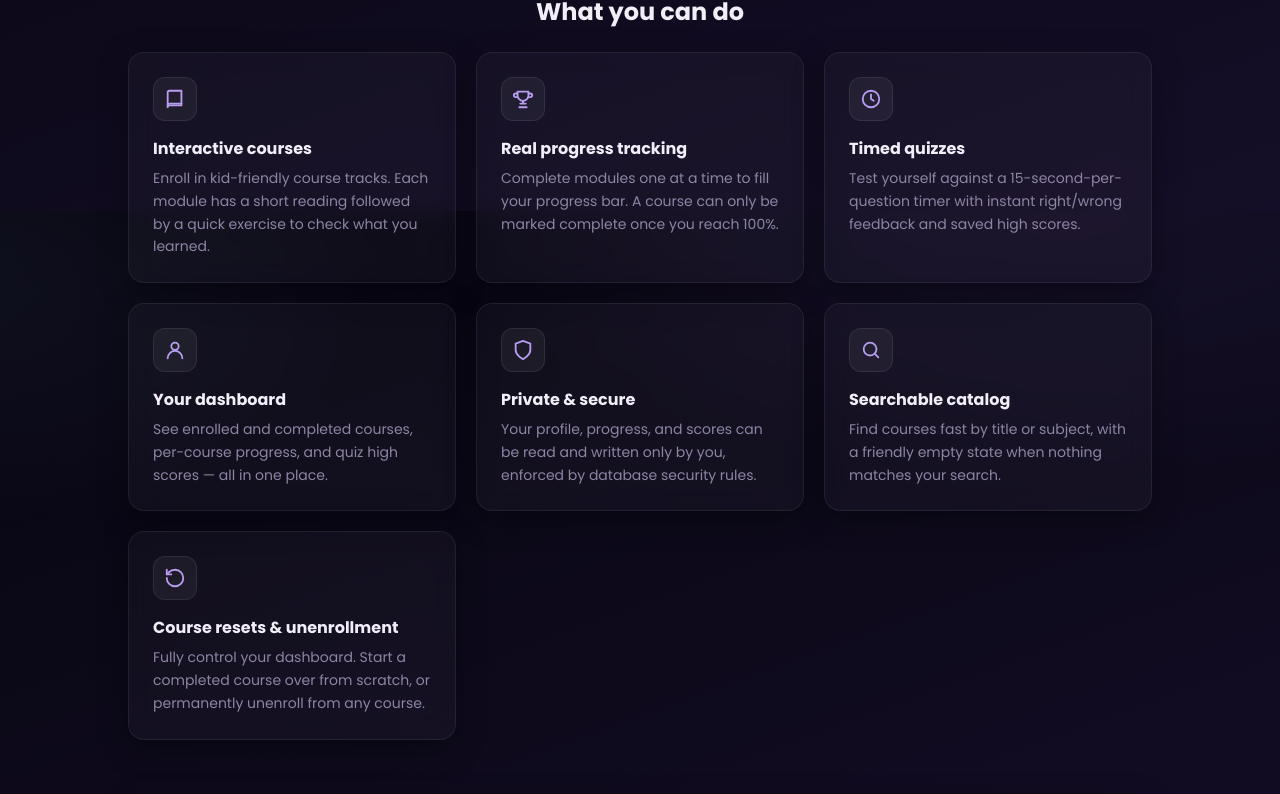
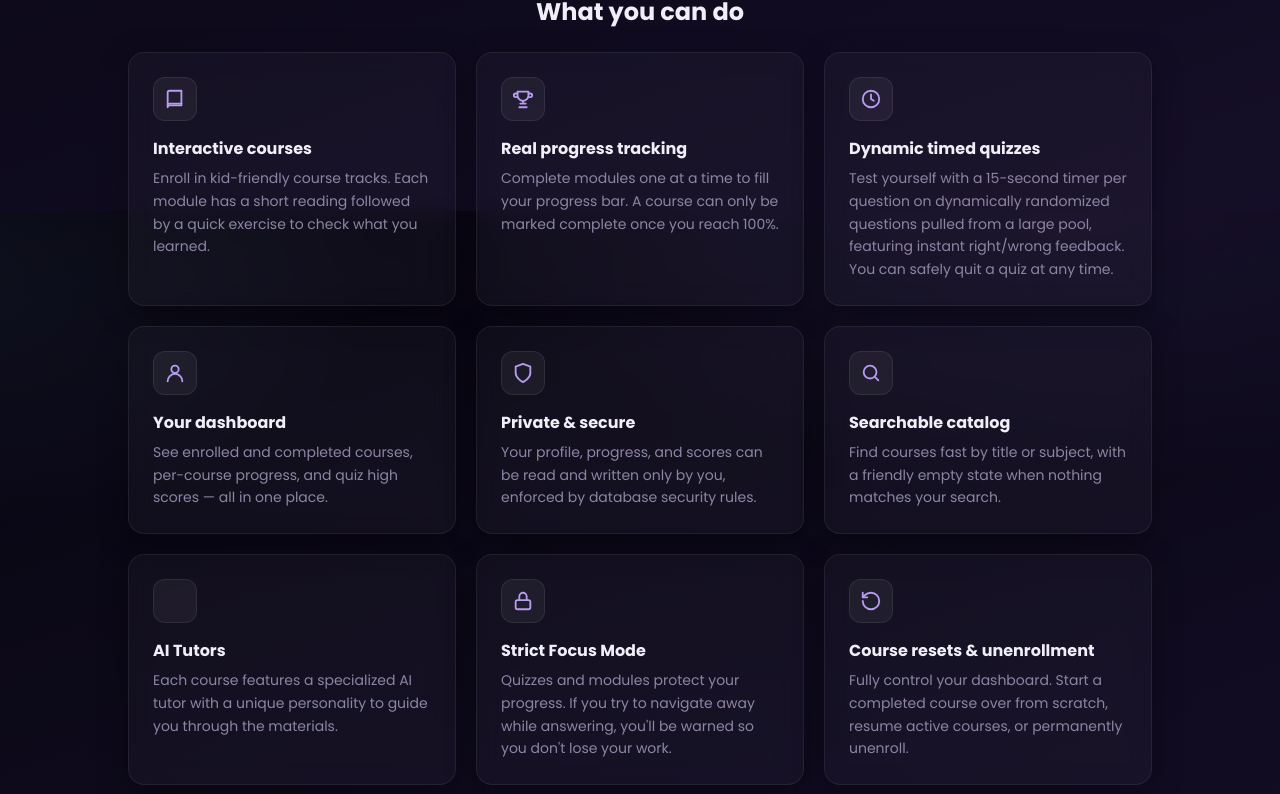
Before and after one commit to TAJAMUL11/Learntopia, a React (Vite) app: page /doc in a window 1280 px wide. Shown: the part 589-1383 px from the top of the page. Built offline with nearby package versions, Linux system fonts and the light colour scheme; no server answers.

Commit message:
docs: update documentation tab with new AI and focus mode features

```diff
--- a/src/pages/Doc.jsx
+++ b/src/pages/Doc.jsx
@@ -17,8 +17,8 @@ const FEATURES = [
   },
   {
     icon: "clock",
-    title: "Timed quizzes",
-    text: "Test yourself against a 15-second-per-question timer with instant right/wrong feedback and saved high scores.",
+    title: "Dynamic timed quizzes",
+    text: "Test yourself with a 15-second timer per question on dynamically randomized questions pulled from a large pool, featuring instant right/wrong feedback. You can safely quit a quiz at any time.",
   },
   {
     icon: "user",
@@ -36,9 +36,19 @@ const FEATURES = [
     text: "Find courses fast by title or subject, with a friendly empty state when nothing matches your search.",
   },
   {
+    icon: "cpu",
+    title: "AI Tutors",
+    text: "Each course features a specialized AI tutor with a unique personality to guide you through the materials.",
+  },
+  {
+    icon: "lock",
+    title: "Strict Focus Mode",
+    text: "Quizzes and modules protect your progress. If you try to navigate away while answering, you'll be warned so you don't lose your work.",
+  },
+  {
     icon: "refresh-cw",
     title: "Course resets & unenrollment",
-    text: "Fully control your dashboard. Start a completed course over from scratch, or permanently unenroll from any course.",
+    text: "Fully control your dashboard. Start a completed course over from scratch, resume active courses, or permanently unenroll.",
   },
 ];
 
@@ -76,6 +86,10 @@ const FAQ = [
   {
     q: "Can I unenroll or reset a course?",
     a: "Yes! You can unenroll from any course directly from your dashboard using the trash icon. If you have 100% completed a course, a 'Start Again' button will appear in the course details so you can reset your progress.",
+  },
+  {
+    q: "Will I lose progress if I accidentally click away?",
+    a: "No. Our Strict Focus Mode detects if you are in the middle of a quiz or an active module challenge. If you try to leave, it will pause and ask for confirmation. Additionally, all completed modules are safely stored in the cloud even if you leave.",
   },
 ];
 
```
